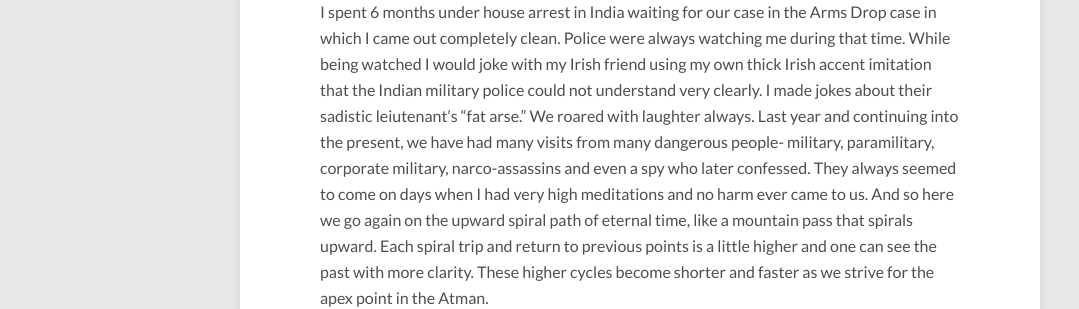
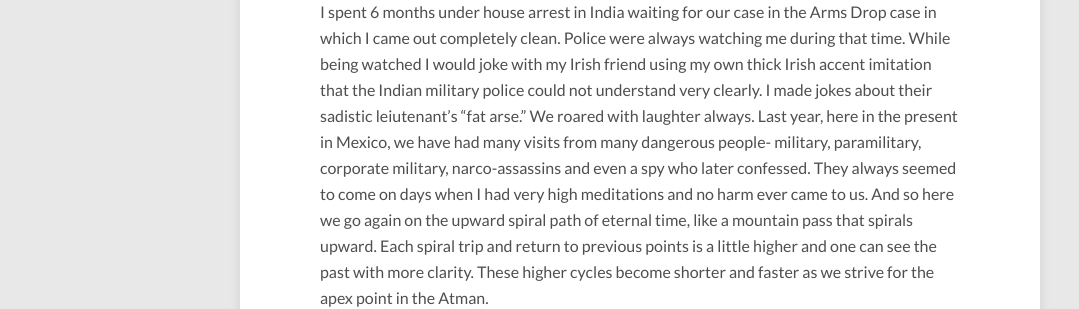
Before and after one commit to anandamurtiidiscursos/anandamurtiidiscursos.github.io, a Jekyll site: the page built from _posts/2015-08-29-eternal-recurrence.md, in a window 1280 px wide and 900 px high, scrolled down 2033 px. Shown: the part 258-567 px from the top of the window, without its empty margins (0-1079 px from the left). Built offline with Jekyll 4.4.1, drawn with Linux system fonts in a browser that asks for light colours; nearby versions of some CDN libraries; comment, search, counter and statistics services are not loaded.

Commit message:
Updated 2015-08-29-eternal-recurrence.md

```diff
--- a/_posts/2015-08-29-eternal-recurrence.md
+++ b/_posts/2015-08-29-eternal-recurrence.md
@@ -27,4 +27,4 @@
 
 Last year, at age 42, I passed through another spiritual storm even stronger than when I was 21.  I had not been around Ananda Marga for 15 years but I hear news of how they want to sue us for publicly promoting their supposedly universal mantra, "Baba Nam Kevalam."  We even got a death threat from an Avadhuta.  Also, I went to visit the CIDECII, a cooperative university that serves the Zapatista communities of Chiapas.   I was actually spiritually inspired by their example of selfless service and heroic determination for justice.  Soon after that I was under surveillance once again.  I realized that the CIDECII was the think-tank of the most successful and progressive revolutionary movement on the continent.  Of course Big Brother is watching over them, they are the Zapatistas! My gmail and facebook accounts were hacked, my telephone was intervened and all internet activity was stifled.
 
-I spent 6 months under house arrest in India waiting for our case in the Arms Drop case in which I came out completely clean.  Police were always watching me during that time.  While being watched I would joke with my Irish friend using my own thick Irish accent imitation that the Indian military police could not understand very clearly.  I made jokes about their sadistic leiutenant's "fat arse."  We roared with laughter always.  Last year and continuing into the present, we have had many visits from many dangerous people- military, paramilitary, corporate military, narco-assassins and even a spy who later confessed.  They always seemed to come on days when I had very high meditations and no harm ever came to us.  And so here we go again on the upward spiral path of eternal time, like a mountain pass that spirals upward.  Each spiral trip and return to previous points is a little higher and one can see the past with more clarity.  These higher cycles become shorter and faster as we strive for the apex point in the Atman.
+I spent 6 months under house arrest in India waiting for our case in the Arms Drop case in which I came out completely clean.  Police were always watching me during that time.  While being watched I would joke with my Irish friend using my own thick Irish accent imitation that the Indian military police could not understand very clearly.  I made jokes about their sadistic leiutenant's "fat arse."  We roared with laughter always.  Last year, here in the present in Mexico, we have had many visits from many dangerous people- military, paramilitary, corporate military, narco-assassins and even a spy who later confessed.  They always seemed to come on days when I had very high meditations and no harm ever came to us.  And so here we go again on the upward spiral path of eternal time, like a mountain pass that spirals upward.  Each spiral trip and return to previous points is a little higher and one can see the past with more clarity.  These higher cycles become shorter and faster as we strive for the apex point in the Atman.
```
